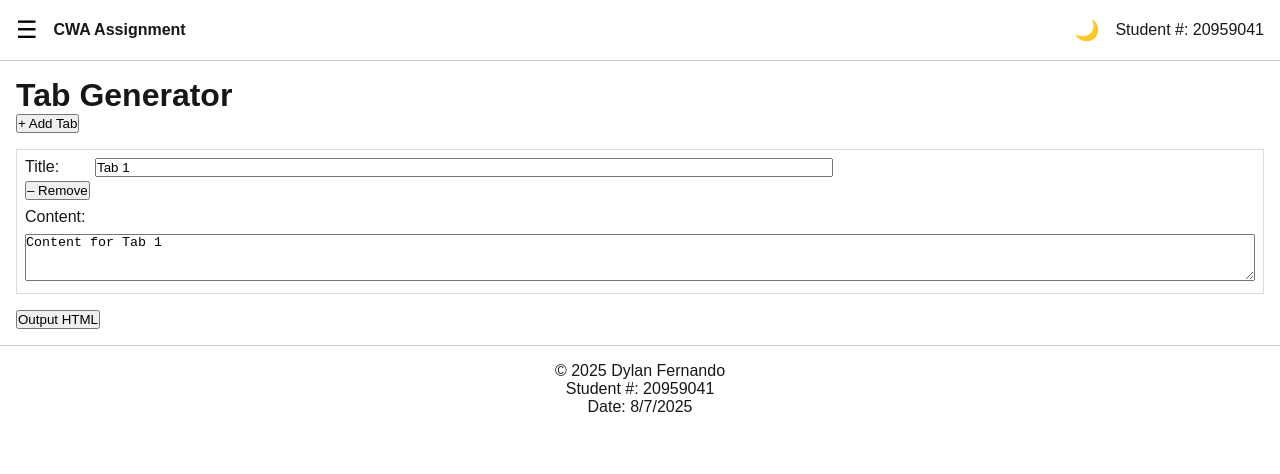
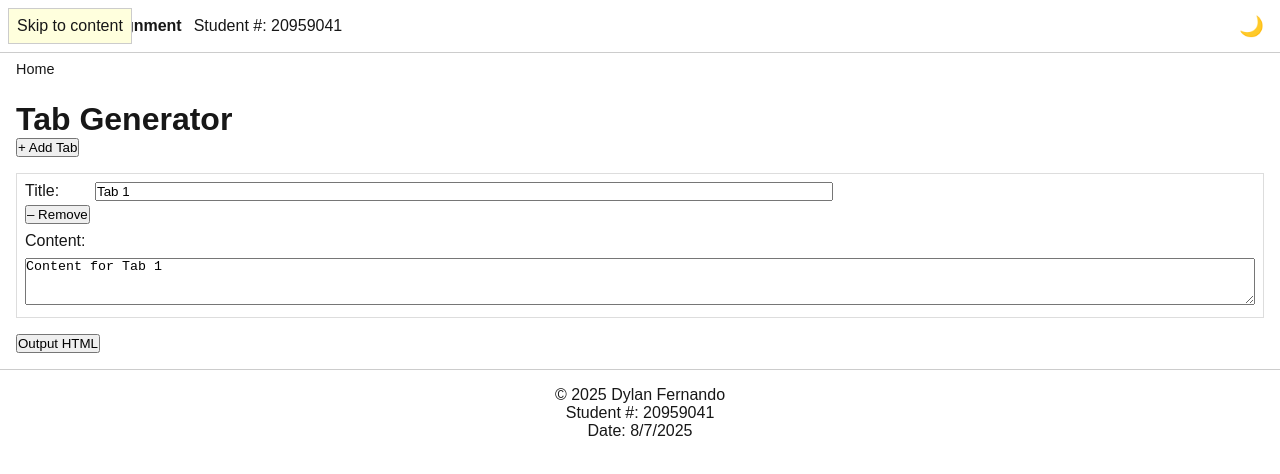
Before and after one commit to Dyl257/cwa-assignment-1, a Next.js app: page / in a window 1280 px wide. Shown: the top 474 px of the page. Built offline with nearby package versions, Linux system fonts and the light colour scheme.

Commit message:
feat(nav): breadcrumbs, remembered menu (cookie+localStorage), skip link, student # top-left, next/link

```diff
--- a/src/app/layout.tsx
+++ b/src/app/layout.tsx
@@ -1,6 +1,7 @@
 import type { Metadata } from 'next';
 import './globals.css';
 import Header, { Footer } from '@/components/Header';
+import Breadcrumbs from '@/components/Breadcrumbs';
 
 export const metadata: Metadata = {
   title: 'CWA Assignment 1',
@@ -11,8 +12,26 @@ export default function RootLayout({ children }: { children: React.ReactNode })
   return (
     <html lang="en">
       <body style={{ margin: 0 }}>
+        {/* Always-visible skip link (no event handlers, safe for Server Components) */}
+        <a
+          href="#main"
+          style={{
+            position: 'fixed',
+            left: '8px',
+            top: '8px',
+            padding: '8px',
+            background: '#ffd',
+            border: '1px solid #ccc',
+            textDecoration: 'none',
+            zIndex: 9999,
+          }}
+        >
+          Skip to content
+        </a>
+
         <Header studentNumber="20959041" />
-        <main style={{ padding: '1rem' }}>{children}</main>
+        <Breadcrumbs />
+        <main id="main" style={{ padding: '1rem' }}>{children}</main>
         <Footer studentName="Dylan Fernando" studentNumber="20959041" />
       </body>
     </html>
--- /dev/null
+++ b/src/components/Breadcrumbs.tsx
@@ -0,0 +1,32 @@
+'use client';
+import Link from 'next/link';
+import { usePathname } from 'next/navigation';
+
+export default function Breadcrumbs() {
+  const pathname = usePathname() || '/';
+  const parts = pathname.split('/').filter(Boolean);
+
+  const itemStyle: React.CSSProperties = { display: 'inline-block', marginRight: 8 };
+  const Sep = () => <span style={{ marginRight: 8 }} aria-hidden="true">›</span>;
+
+  return (
+    <nav aria-label="Breadcrumb" style={{ fontSize: '0.9rem', margin: '0.5rem 1rem' }}>
+      <ol style={{ listStyle: 'none', padding: 0, margin: 0 }}>
+        <li style={itemStyle}>
+          <Link href="/">Home</Link>
+        </li>
+        {parts.map((p, i) => {
+          const href = '/' + parts.slice(0, i + 1).join('/');
+          const label = p.replace(/-/g, ' ');
+          const last = i === parts.length - 1;
+          return (
+            <li key={href} style={itemStyle} aria-current={last ? 'page' : undefined}>
+              <Sep />
+              {last ? <span>{label}</span> : <Link href={href}>{label}</Link>}
+            </li>
+          );
+        })}
+      </ol>
+    </nav>
+  );
+}
--- a/src/components/Header.tsx
+++ b/src/components/Header.tsx
@@ -1,74 +1,83 @@
 'use client';
-import { useState } from 'react';
+import { useEffect, useState } from 'react';
+import Link from 'next/link';
 import ThemeToggle from './ThemeToggle';
+
+// cookie helpers
+function setCookie(name: string, value: string, days = 180) {
+  const d = new Date();
+  d.setTime(d.getTime() + days * 24 * 60 * 60 * 1000);
+  document.cookie = `${name}=${encodeURIComponent(value)};expires=${d.toUTCString()};path=/`;
+}
+function getCookie(name: string) {
+  const m = document.cookie.match(new RegExp('(^| )' + name + '=([^;]+)'));
+  return m ? decodeURIComponent(m[2]) : null;
+}
 
 export default function Header({ studentNumber = '20959041' }: { studentNumber?: string }) {
   const [menuOpen, setMenuOpen] = useState(false);
+  const [active, setActive] = useState('/');
+
+  useEffect(() => {
+    let saved: string | null = null;
+    if (typeof window !== 'undefined') {
+      saved = getCookie('activeNav') || window.localStorage.getItem('activeNav');
+      if (!saved) saved = window.location.pathname;
+      setActive(saved);
+    }
+  }, []);
+
+  const remember = (path: string) => {
+    setActive(path);
+    if (typeof window !== 'undefined') {
+      setCookie('activeNav', path);
+      window.localStorage.setItem('activeNav', path);
+    }
+  };
+
+  useEffect(() => {
+    const onKey = (e: KeyboardEvent) => { if (e.key === 'Escape') setMenuOpen(false); };
+    window.addEventListener('keydown', onKey);
+    return () => window.removeEventListener('keydown', onKey);
+  }, []);
+
+  const linkStyle = (path: string) => ({
+    display: 'inline-block',
+    padding: '0.25rem 0',
+    fontWeight: active === path ? ('bold' as const) : 'normal',
+  });
 
   return (
-    <header
-      style={{
-        display: 'flex',
-        alignItems: 'center',
-        justifyContent: 'space-between',
-        padding: '1rem',
-        borderBottom: '1px solid #ccc',
-        position: 'relative',
-      }}
-    >
-      <div style={{ display: 'flex', alignItems: 'center' }}>
-        <button
-          aria-label="Toggle navigation menu"
-          onClick={() => setMenuOpen(!menuOpen)}
-          style={{ marginRight: '1rem', fontSize: '1.5rem', background: 'none', border: 'none', cursor: 'pointer' }}
-        >
-          ☰
-        </button>
-        <span style={{ fontWeight: 'bold' }}>CWA Assignment</span>
+    <header style={{ display:'flex', alignItems:'center', justifyContent:'space-between', padding:'0.75rem 1rem', borderBottom:'1px solid #ccc', position:'relative' }}>
+      <div style={{ display:'flex', alignItems:'center', gap:'0.75rem' }}>
+        <button aria-label="Toggle navigation menu" onClick={() => setMenuOpen(!menuOpen)} style={{ fontSize:'1.5rem', background:'none', border:'none', cursor:'pointer' }}>☰</button>
+        <span style={{ fontWeight:'bold' }}>CWA Assignment</span>
+        <span aria-label="Student number">Student #: {studentNumber}</span>
+      </div>
+
+      <div style={{ display:'flex', alignItems:'center' }}>
+        <ThemeToggle />
       </div>
 
       {menuOpen && (
-        <nav
-          aria-label="Main navigation"
-          style={{
-            position: 'absolute',
-            top: '100%',
-            left: 0,
-            right: 0,
-            background: '#fff',
-            padding: '1rem',
-            boxShadow: '0 2px 8px rgba(0,0,0,0.1)',
-            zIndex: 10,
-          }}
-        >
-          <ul style={{ listStyle: 'none', padding: 0, margin: 0 }}>
-            <li><a href="/" style={{ display: 'inline-block', padding: '0.25rem 0' }}>Home</a></li>
-            <li><a href="/about" style={{ display: 'inline-block', padding: '0.25rem 0' }}>About</a></li>
-            <li><a href="/escape-room" style={{ display: 'inline-block', padding: '0.25rem 0' }}>Escape Room</a></li>
-            <li><a href="/coding-races" style={{ display: 'inline-block', padding: '0.25rem 0' }}>Coding Races</a></li>
-            <li><a href="/court-room" style={{ display: 'inline-block', padding: '0.25rem 0' }}>Court Room</a></li>
+        <nav aria-label="Main navigation" style={{ position:'absolute', top:'100%', left:0, right:0, background:'#fff', padding:'1rem', boxShadow:'0 2px 8px rgba(0,0,0,0.1)', zIndex:10 }}>
+          <ul style={{ listStyle:'none', padding:0, margin:0 }}>
+            <li><Link href="/" onClick={() => remember('/')} style={linkStyle('/')}>Home</Link></li>
+            <li><Link href="/about" onClick={() => remember('/about')} style={linkStyle('/about')}>About</Link></li>
+            <li><Link href="/escape-room" onClick={() => remember('/escape-room')} style={linkStyle('/escape-room')}>Escape Room</Link></li>
+            <li><Link href="/coding-races" onClick={() => remember('/coding-races')} style={linkStyle('/coding-races')}>Coding Races</Link></li>
+            <li><Link href="/court-room" onClick={() => remember('/court-room')} style={linkStyle('/court-room')}>Court Room</Link></li>
           </ul>
         </nav>
       )}
-
-      <div style={{ display: 'flex', alignItems: 'center' }}>
-        <ThemeToggle />
-        <span style={{ marginLeft: '1rem' }}>Student #: {studentNumber}</span>
-      </div>
     </header>
   );
 }
 
-export function Footer({
-  studentName = 'Dylan Fernando',
-  studentNumber = '20959041',
-}: {
-  studentName?: string;
-  studentNumber?: string;
-}) {
+export function Footer({ studentName = 'Dylan Fernando', studentNumber = '20959041' }: { studentName?: string; studentNumber?: string }) {
   const today = new Date().toLocaleDateString();
   return (
-    <footer style={{ borderTop: '1px solid #ccc', padding: '1rem', textAlign: 'center' }}>
+    <footer style={{ borderTop:'1px solid #ccc', padding:'1rem', textAlign:'center' }}>
       <div>&copy; {new Date().getFullYear()} {studentName}</div>
       <div>Student #: {studentNumber}</div>
       <div>Date: {today}</div>
```
